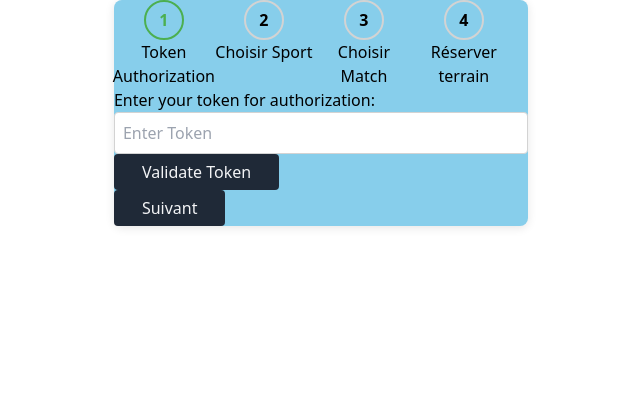
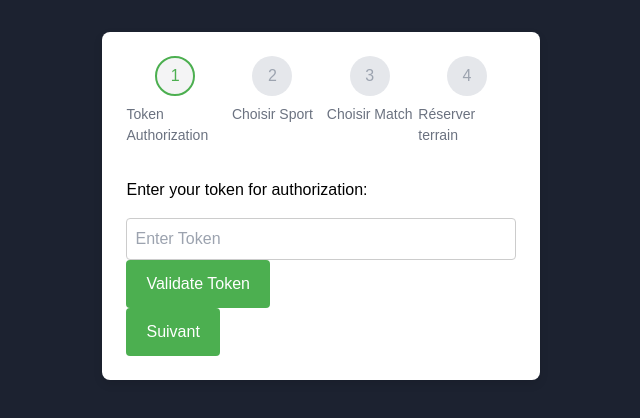
Before and after one commit to souhailelghi/steper, a React (Vite) app: page / in a window 1280 px wide. Shown: the top 418 px of the page, without its empty margins (319-959 px from the left). Built offline with nearby package versions, Linux system fonts and the light colour scheme.

Commit message:
second change

```diff
--- a/src/components/Stepper/Stepper.jsx
+++ b/src/components/Stepper/Stepper.jsx
@@ -2,9 +2,7 @@ import React, { useEffect, useState } from "react";
 import axios from "axios";
 import { TiTick } from "react-icons/ti";
 import "./stepper.css";
-import footballA from '../../assets/footballA.jpg';
-import footballB from '../../assets/footballB.jpg';
-import footballC from '../../assets/footballC.jpg';
+import footballA from '../../assets/footballA.jpg'; // Example image imports
 
 const Stepper = () => {
   const steps = ["Token Authorization", "Choisir Sport", "Choisir Match", "Réserver terrain"];
@@ -15,30 +13,10 @@ const Stepper = () => {
   const [token, setToken] = useState("");
   const [isAuthorized, setIsAuthorized] = useState(false);
   const [tokenError, setTokenError] = useState("");
-  const [sports, setSports] = useState([]); // State to store sports
+  const [sports, setSports] = useState([]);
   const [loading, setLoading] = useState(false);
   const [error, setError] = useState("");
-
-  const matchCategories = {
-    Football: [
-      { name: "Match A", image: footballA },
-      { name: "Match B", image: footballB },
-      { name: "Match C", image: footballC }
-    ],
-    Basketball: [
-      { name: "Match A", image: "/images/basketballA.jpg" },
-      { name: "Match B", image: "/images/basketballB.jpg" }
-    ],
-    Padel: [
-      { name: "Match A", image: "/images/padelA.jpg" },
-      { name: "Match B", image: "/images/padelB.jpg" }
-    ],
-    Tennis: [
-      { name: "Match A", image: "/images/tennisA.jpg" },
-      { name: "Match B", image: "/images/tennisB.jpg" }
-    ],
-    Musculation: []
-  };
+  const [matches, setMatches] = useState([]); // To store the matches for a category
 
   const handleInputChange = (e) => {
     setToken(e.target.value);
@@ -65,6 +43,36 @@ const Stepper = () => {
       }
     } else {
       setTokenError("Veuillez entrer un token.");
+    }
+  };
+
+  // Fetch the matches for the selected sport category
+  const fetchMatchesForCategory = async (categoryId) => {
+    try {
+      setLoading(true);
+      const response = await axios.get(`https://localhost:7125/api/Sports/category/${categoryId}`, {
+        headers: {
+          Authorization: `Bearer ${token}`,
+        },
+      });
+      setMatches(response.data); // Update matches based on response from the API
+      setError("");
+    } catch (error) {
+      setError("Failed to fetch matches for the selected category.");
+    } finally {
+      setLoading(false);
+    }
+  };
+
+  // Trigger fetching of matches when a sport is selected
+  const handleSportSelection = (e) => {
+    const selectedSport = e.target.value;
+    setSelectedSport(selectedSport);
+    setSelectedCategory(""); // Reset the selected match
+
+    const selectedSportObject = sports.find(sport => sport.name === selectedSport);
+    if (selectedSportObject && selectedSportObject.id) {
+      fetchMatchesForCategory(selectedSportObject.id); // Fetch matches using the sport's category id
     }
   };
 
@@ -101,7 +109,9 @@ const Stepper = () => {
               onChange={handleInputChange}
               placeholder="Enter Token"
             />
-            <button onClick={validateToken} className="btn btn-primary mt-2">Validate Token</button>
+            <div className="mt-10"> {/* Ajout d'une marge pour espacer */}
+              <button onClick={validateToken} className="btn btn-primary">Validate Token</button>
+            </div>
             {tokenError && <p className="text-red-600 mt-2">{tokenError}</p>}
           </div>
         )}
@@ -115,10 +125,7 @@ const Stepper = () => {
             <select
               className="select"
               value={selectedSport}
-              onChange={(e) => {
-                setSelectedSport(e.target.value);
-                setSelectedCategory("");
-              }}
+              onChange={handleSportSelection} // Call the handler to fetch matches
             >
               <option value="">-- Sélectionnez un sport --</option>
               {sports.map((sport, index) => (
@@ -134,22 +141,22 @@ const Stepper = () => {
         )}
 
         {/* Step 3: Choose Match Category */}
-        {currentStep === 3 && selectedSport && matchCategories[selectedSport]?.length > 0 && (
+        {currentStep === 3 && selectedSport && matches.length > 0 && (
           <div>
             <h3 className="text-lg font-semibold mb-2">Choisissez un match pour {selectedSport} :</h3>
             <div className="card-container">
-              {matchCategories[selectedSport].map((category, index) => (
+              {matches.map((match, index) => (
                 <div
                   key={index}
-                  className={`card ${selectedCategory === category.name ? "selected" : ""}`}
-                  onClick={() => setSelectedCategory(category.name)}
+                  className={`card ${selectedCategory === match.title ? "selected" : ""}`}
+                  onClick={() => setSelectedCategory(match.title)}
                 >
                   <img
-                    src={category.image}
-                    alt={category.name}
+                    src={match.image} // Ensure the API returns valid image URLs
+                    alt={match.title}
                     className="w-32 h-32 object-cover"
                   />
-                  <p>{category.name}</p>
+                  <p>{match.title}</p>
                 </div>
               ))}
             </div>
--- a/src/components/Stepper/stepper.css
+++ b/src/components/Stepper/stepper.css
@@ -1,34 +1,26 @@
-/* Container style */
-.container {
-  background-color: #87CEEB;
-  /* Sky Blue */
-  border-radius: 8px;
-  box-shadow: 0 2px 10px rgba(0, 0, 0, 0.1);
+/* Style global */
+body {
+  background-color: #1c2230;
+  font-family: Arial, sans-serif;
 }
 
-/* Stepper item */
+.container {
+  background-color: white;
+  border-radius: 8px;
+  padding: 2rem;
+  max-width: 600px;
+  margin: 0 auto;
+  box-shadow: 0 4px 10px rgba(0, 0, 0, 0.1);
+}
+
+/* Style des étapes */
 .step-item {
   display: flex;
   flex-direction: column;
   align-items: center;
-  text-align: center;
-  position: relative;
-  width: 100px;
-  transition: all 0.3s ease;
+  flex: 1;
 }
 
-/* Active and complete steps */
-.step-item.active .step {
-  border-color: #4caf50;
-  color: #4caf50;
-}
-
-.step-item.complete .step {
-  background-color: #4caf50;
-  color: white;
-}
-
-/* Step circle */
 .step {
   display: flex;
   justify-content: center;
@@ -36,141 +28,225 @@
   width: 40px;
   height: 40px;
   border-radius: 50%;
-  border: 2px solid #d3d3d3;
-  font-size: 16px;
-  font-weight: bold;
+  background-color: #e5e7eb;
+  color: #9ca3af;
+  font-size: 1rem;
+  margin-bottom: 0.5rem;
 }
 
-/* Select input */
-.select {
-  width: 100%;
-  padding: 8px;
-  border: 1px solid #d3d3d3;
-  border-radius: 4px;
-  background-color: #fff;
-  font-size: 16px;
+.step-item.active .step {
+  background-color: #f4f4f5;
+  border: 2px solid #4CAF50;
+  color: #4CAF50;
 }
 
-/* Button styles */
-.btn {
-  padding: 10px 20px;
+.step-item.complete .step {
+  background-color: #4CAF50;
+  color: white;
+}
+
+.step-item p {
+  color: #6b7280;
+  font-size: 0.875rem;
+}
+
+/* Champ de texte et select */
+select.select,
+input[type="text"].select {
+  width: 100%;
+  padding: 0.5rem;
+  margin-top: 0.5rem;
+  border: 1px solid #ccc;
   border-radius: 4px;
-  font-size: 16px;
+  font-size: 1rem;
+  background-color: white;
+  color: #333;
+}
+
+input[type="text"]:focus,
+select:focus {
+  border-color: #4CAF50;
+  outline: none;
+}
+
+/* Boutons */
+button.btn {
+  padding: 0.75rem 1.25rem;
+  border-radius: 4px;
+  border: none;
+  font-size: 1rem;
+  font-weight: 500;
   cursor: pointer;
 }
 
-/* Primary button style */
-.btn-primary {
-  background-color: #007bff;
+button.btn-primary {
+  background-color: #4CAF50;
+  color: white;
+  transition: background-color 0.3s ease;
+}
+
+button.btn-primary:hover {
+  background-color: #45a049;
+}
+
+button.btn-secondary {
+  background-color: #1c2230;
   color: white;
 }
 
-/* Primary button hover */
-.btn-primary:hover {
-  background-color: #0056b3;
+button.btn-secondary:hover {
+  background-color: #343a45;
 }
 
-/* Secondary button style */
-.btn-secondary {
-  background-color: #6c757d;
+button.btn-success {
+  background-color: #28a745;
   color: white;
 }
 
-/* Secondary button hover */
-.btn-secondary:hover {
-  background-color: #5a6268;
+/* Erreurs et validation */
+.text-red-600 {
+  color: #f44336;
 }
 
-/* Disabled button style */
-.btn-disabled {
-  opacity: 0.5;
-  cursor: not-allowed;
+.text-green-600 {
+  color: #4CAF50;
 }
 
-/* Card styles for image selection */
-.card {
-  border: 1px solid #ddd;
-  border-radius: 8px;
-  transition: transform 0.3s ease, box-shadow 0.3s ease;
-  overflow: hidden;
-  width: 150px;
-  text-align: center;
-  cursor: pointer;
+.mt-2 {
+  margin-top: 0.5rem;
 }
 
-/* Card image */
+.mt-8 {
+  margin-top: 2rem;
+}
+
+.mb-2 {
+  margin-bottom: 0.5rem;
+}
+
+/* Cartes des matchs */
+.card-container {
+  display: flex;
+  gap: 1rem;
+  margin-top: 1rem;
+  flex-wrap: wrap;
+}
+
+.card {
+  width: 120px;
+  text-align: center;
+  padding: 1rem;
+  border: 1px solid #e5e7eb;
+  border-radius: 8px;
+  cursor: pointer;
+  transition: border-color 0.3s ease;
+}
+
+.card.selected {
+  border-color: #4CAF50;
+}
+
 .card img {
   width: 100%;
   height: 100px;
   object-fit: cover;
+  margin-bottom: 0.5rem;
 }
 
-/* Card text */
-.card p {
-  margin: 10px 0;
-  font-size: 14px;
-  font-weight: 500;
+/* Alignement */
+.flex {
+  display: flex;
 }
 
-/* Card hover effect */
-.card:hover {
-  transform: translateY(-5px);
-  box-shadow: 0 8px 16px rgba(0, 0, 0, 0.2);
+.justify-between {
+  justify-content: space-between;
 }
 
-/* Selected card */
-.card.selected {
-  border: 4px solid #4caf50;
-}
-
-/* Card container layout */
-.card-container {
-  display: flex;
-  justify-content: space-around;
-  flex-wrap: wrap;
-  gap: 16px;
-  margin-top: 20px;
-}
-
-/* Popup style (assuming you have a modal) */
-.popup {
-  position: fixed;
-  top: 50%;
-  left: 50%;
-  transform: translate(-50%, -50%);
-  background-color: #003366;
-  /* Dark Blue */
-  color: white;
-  padding: 20px;
-  border-radius: 8px;
-  box-shadow: 0 4px 20px rgba(0, 0, 0, 0.5);
-  z-index: 1000;
-}
-
-/* Additional utility classes */
-.fixed {
-  position: fixed;
-}
-
-.inset-0 {
-  top: 0;
-  right: 0;
-  bottom: 0;
-  left: 0;
-}
-
-.flex {
-  display: flex;
+.justify-center {
+  justify-content: center;
 }
 
 .items-center {
   align-items: center;
 }
 
-.justify-center {
-  justify-content: center;
+.max-w-2xl {
+  max-width: 42rem;
 }
 
-.z-50 {
-  z-index: 50;
+.p-6 {
+  padding: 1.5rem;
 }
+
+.mx-auto {
+  margin-left: auto;
+  margin-right: auto;
+}
+
+.w-32 {
+  width: 8rem;
+}
+
+.h-32 {
+  height: 8rem;
+}
+
+/* Responsive: rendre le composant adaptable à différentes tailles d'écrans */
+@media (max-width: 768px) {
+  .container {
+    padding: 1rem;
+    max-width: 100%;
+  }
+
+  .step {
+    width: 35px;
+    height: 35px;
+  }
+
+  .step-item p {
+    font-size: 0.75rem;
+  }
+
+  .card {
+    width: 100px;
+    padding: 0.5rem;
+  }
+
+  button.btn {
+    padding: 0.5rem 1rem;
+    font-size: 0.875rem;
+  }
+
+  /* Les étapes (Step) s'empilent en colonnes sur les petits écrans */
+  .step-item {
+    flex-direction: row;
+    justify-content: center;
+  }
+
+  .step-item p {
+    margin-left: 0.5rem;
+  }
+}
+
+/* Responsive pour les écrans très petits (mobile) */
+@media (max-width: 480px) {
+  .card-container {
+    display: grid;
+    grid-template-columns: 1fr 1fr;
+    gap: 0.5rem;
+  }
+
+  .card {
+    width: 100%;
+    padding: 0.5rem;
+  }
+
+  .step-item {
+    flex-direction: column;
+  }
+
+  .step {
+    width: 30px;
+    height: 30px;
+  }
+}
```
